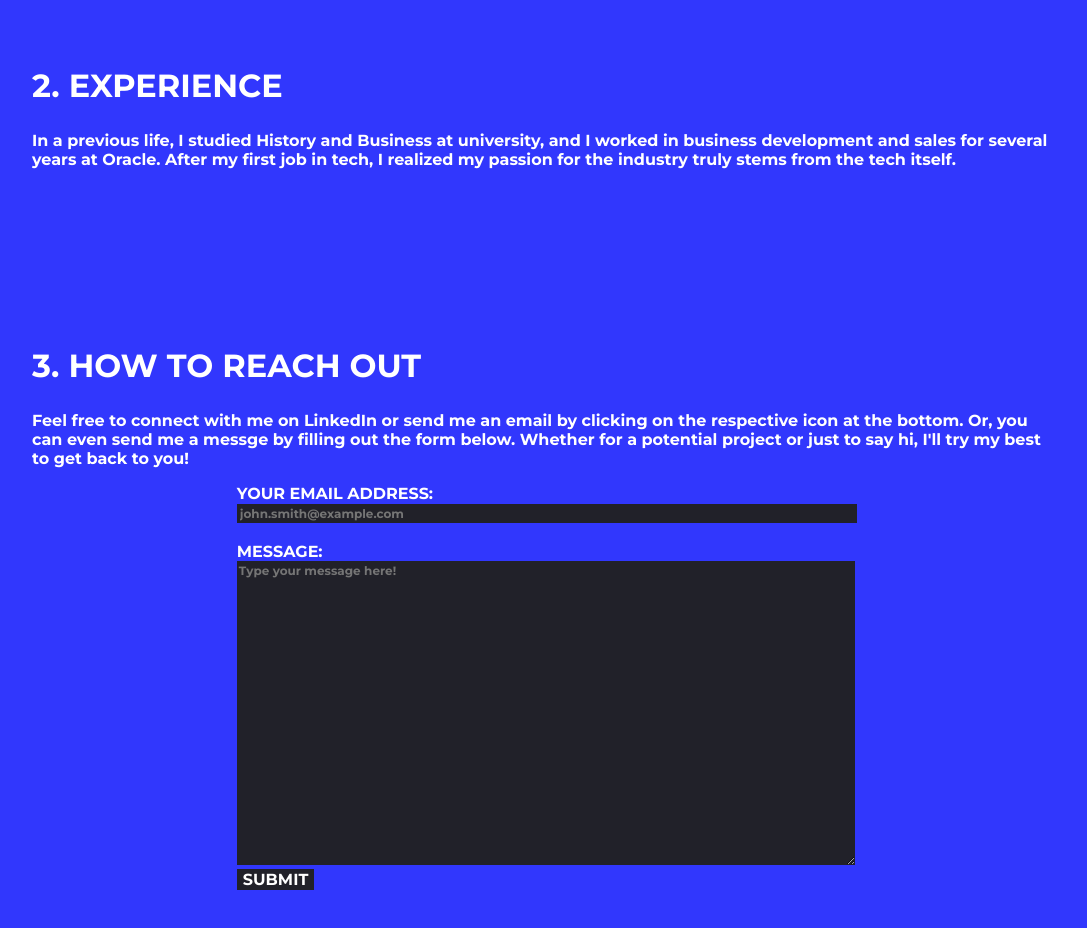
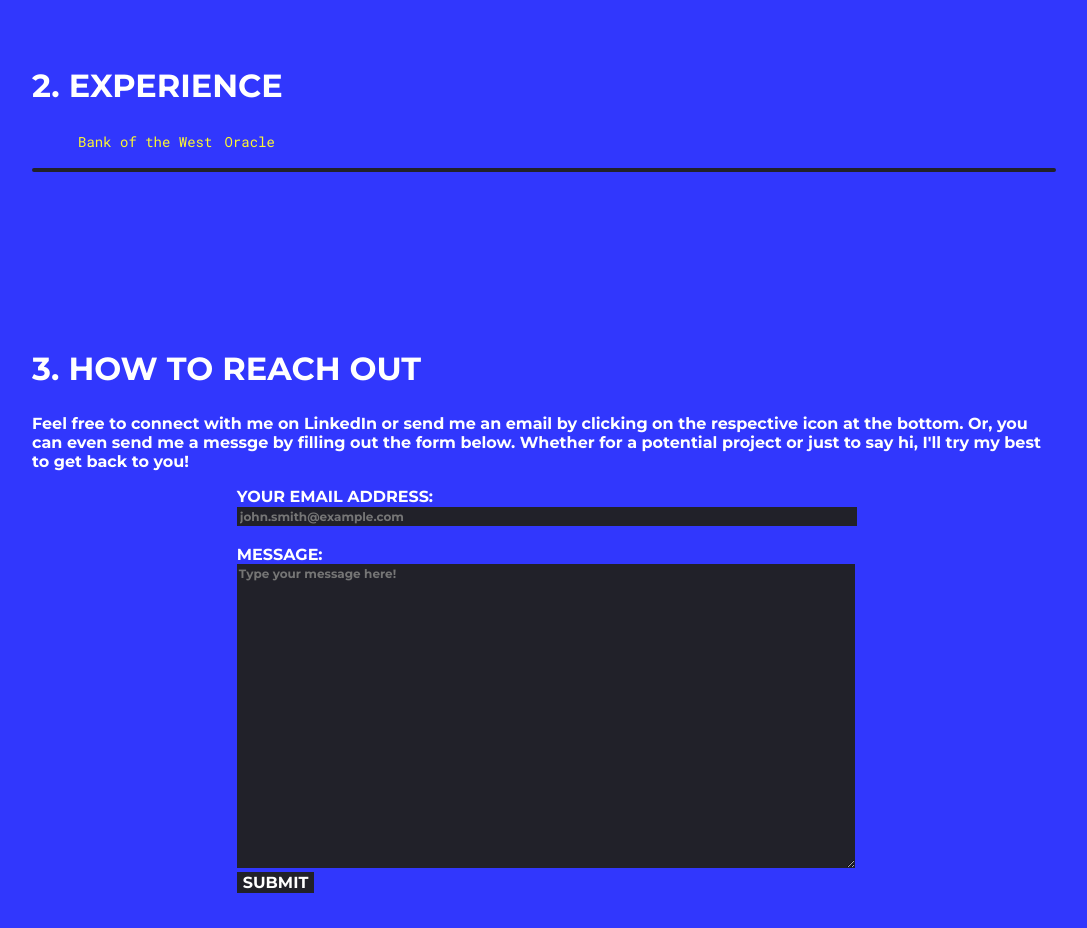
Before and after one commit to scotthun/nextjsWebsite, a Next.js app: page / in a window 1280 px wide. Shown: the part 1400-2328 px from the top of the page, without its empty margins (96-1183 px from the left). Built offline with nearby package versions, Linux system fonts and the light colour scheme.

Commit message:
Added job summaries

```diff
--- a/pages/index.js
+++ b/pages/index.js
@@ -1,5 +1,6 @@
 import Layout from '../resources/components/MyLayout.js'
 import MyForm from '../resources/components/contact_form.js'
+import getExperience from '../resources/functions/getExperience.js'
 import Link from 'next/link'
 
 export default function Homepage() {
@@ -40,7 +41,99 @@ export default function Homepage() {
             </div>
             <div className="block" id="experience">
                 <h2>2. Experience</h2>
-                <p>In a previous life, I studied History and Business at university, and I worked in business development and sales for several years at Oracle. After my first job in tech, I realized my passion for the industry truly stems from the tech itself.</p>
+                <div>
+                    <ul id="jobSelector">
+                        <li>
+                            <button onClick={() => {
+                                //vanilla JS for now, replace with React way of doing onclick later
+                                var parent = document.getElementById("jobSummary");
+                                parent.innerHTML = "";
+
+                                var jobTitle = document.createElement("p");
+                                jobTitle.innerHTML = "Software Engineer and Data Science Intern @ Bank of the West"
+
+                                var dates = document.createElement("p");
+                                dates.innerHTML = "June 2019 to August 2019"
+
+                                var list = document.createElement("ul");
+
+
+                                var bullets =   ["Worked with designers for rapid iteration of UIs and created UIs with Javascript, React, CSS, Bootstrap, and HTML.",
+                                                "Developed the backend with Python and Flask of an app that allows the user to enter data and then receive a prediction with 90% confidence for how many years someone will work at a company.",
+                                                "Created REST APIs with Flask and Python (NumPy, SciPy, Pandas, and scikit-learn) for a data science microservice as well as wrote reliable, testable, and maintainable code for ML models that will both be used by 400+ developers.",
+                                                "Developed, trained, and tested scalable Python machine learning models that predict KPIs for business users."];
+
+                                for (var i = 0; i < bullets.length; i++) {
+
+                                    var bulletPoint = document.createElement("li");
+                                    bulletPoint.innerHTML = bullets[i];
+
+                                    list.appendChild(bulletPoint);
+
+                                }
+
+                                parent.appendChild(jobTitle);
+                                parent.appendChild(dates);
+                                parent.appendChild(list);
+
+                            }}>
+                                Bank of the West
+                             </button></li>
+                        <li><button onClick={() => {
+                            //vanilla JS for now, replace with React way of doing onclick later
+                            var parent = document.getElementById("jobSummary");
+                            parent.innerHTML = "";
+
+                            var jobTitle = document.createElement("p");
+                            jobTitle.innerHTML = "Account Manager @ Oracle";
+
+                            var dates = document.createElement("p");
+                            dates.innerHTML = "December 2017 to June 2019";
+
+                            var listOne = document.createElement("ul");
+
+                            var bulletsOne =   ["Generated $250,000 in revenue and streamlined B2B integration between enterprise software applications and microservices for a Fortune 500 customer by coordinating software engineering and sales resources to develop a cloud solution that automated data transformation and the creation of REST APIs."];
+
+                            for (var i = 0; i < bulletsOne.length; i++) {
+
+                                var bulletPoint = document.createElement("li");
+                                bulletPoint.innerHTML = bulletsOne[i];
+
+                                listOne.appendChild(bulletPoint);
+
+                            }
+
+                            var jobTitleTwo = document.createElement("p");
+                            jobTitleTwo.innerHTML = "Sales Development Representative (promoted after 1.5 years to Account Manager)";
+
+                            var datesTwo = document.createElement("p");
+                            datesTwo.innerHTML = "June 2016 to December 2017";
+
+                            var listTwo = document.createElement("ul");
+
+                            var bulletsTwo = ["Generated over $170,000 in revenue by analyzing internal database with Microsoft Excel and building pivot tables to identify customers with high propensity to buy Oracle products."]
+
+                            for (var i = 0; i < bulletsTwo.length; i++) {
+
+                                var bulletPoint = document.createElement("li");
+                                bulletPoint.innerHTML = bulletsTwo[i];
+
+                                listTwo.appendChild(bulletPoint);
+
+                            }
+
+                            parent.appendChild(jobTitle);
+                            parent.appendChild(dates);
+                            parent.appendChild(listOne);
+
+                            parent.appendChild(jobTitleTwo);
+                            parent.appendChild(datesTwo);
+                            parent.appendChild(listTwo);
+
+                        }}>Oracle</button></li>
+                    </ul>
+                    <div id="jobSummary"></div>
+                </div>
             </div>
             <div className="block" id="contact">
                 <h2>3. How to reach out</h2>
@@ -139,11 +232,46 @@ export default function Homepage() {
                         margin-left: 30%;
                     }
 
-
-
                     #experience{
                         margin-top: 100px;
 
+                    }
+
+                    #jobSelector{
+                        list-style: none;
+                    }
+
+                    #jobSelector li{
+                        display: inline;
+
+                    }
+
+                    #jobSelector li button{
+                        font-size: 14px;
+                        font-family: 'Roboto Mono', monospace;
+                        color: #fdf731;
+                        background-color: transparent;
+                        border: none;
+                    }
+
+                    #jobSelector li button:active{
+                        background-color: #212129;
+
+                    }
+
+                    #jobSummary{
+                        background-color: #212129;
+                        font-size: 14px;
+                        font-family: 'Roboto Mono', monospace;
+                        color: #fdf731;
+
+                        border: 2px solid #212129;
+                        border-radius: 5px;
+                    }
+                    #jobSummary ul li{
+                        font-size: 14px;
+                        font-family: 'Roboto Mono', monospace;
+                        color: #fdf731;
                     }
 
                     #contact{
--- a/public/functions/scroll.js
+++ /dev/null
@@ -1,6 +0,0 @@
-function scrollTo() {
-
-    var element = document.getElementById("block3");
-    element.scrollIntoView({ behavior: "smooth", block: "start", inline: "nearest" });
-
-}
```
Also changed, not shown: 1 other file (tests, documents, lock files or other folders).
